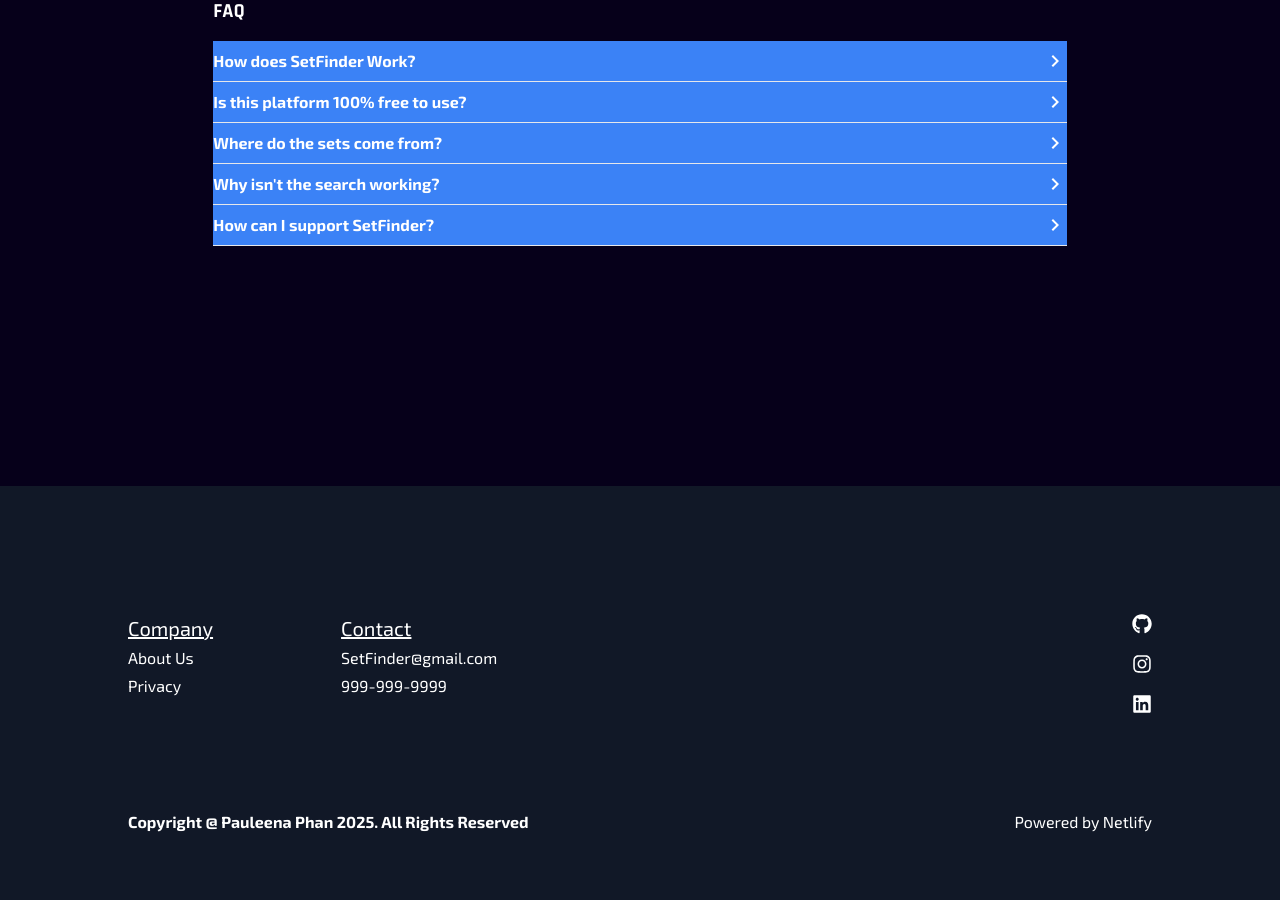
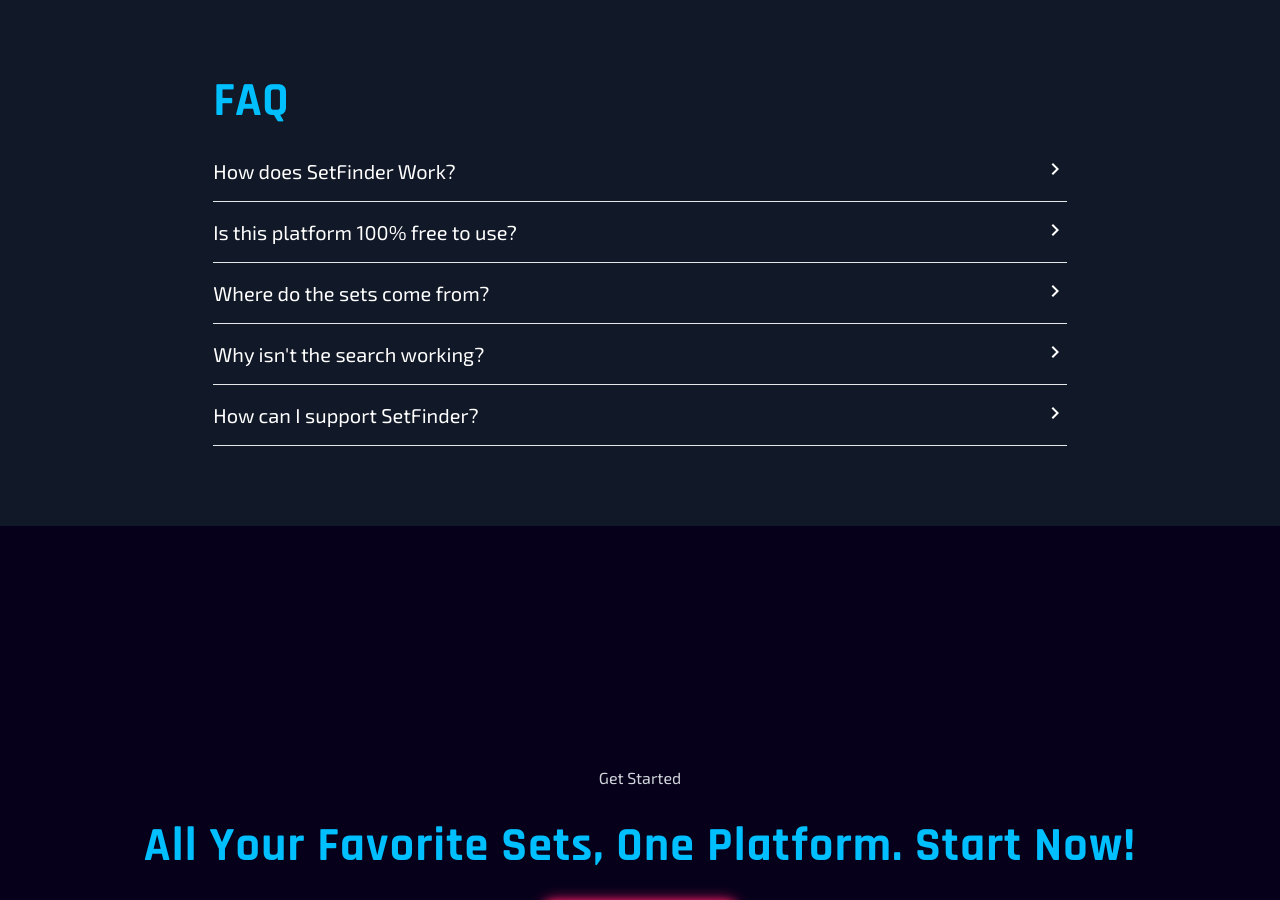
Before and after one commit to pauleenaphan/set-finder, a Next.js app: page / in a window 1280 px wide. Shown: the part 2540-3440 px from the top of the page. Built offline with nearby package versions, Linux system fonts and the light colour scheme.

Commit message:
added landing page styling for faq and cta section

```diff
--- a/src/app/api/setsAPI.ts
+++ b/src/app/api/setsAPI.ts
@@ -63,7 +63,7 @@
 
     if(typeof setNameOrList === "string"){
         try {
-            const response = await fetch(`https://api.soundcloud.com/tracks?q=${setNameOrList}&limit=2`, {
+            const response = await fetch(`https://api.soundcloud.com/tracks?q=${setNameOrList}&limit=10`, {
                 method: 'GET',
                 headers: { 'Authorization': `Bearer ${oauthToken}` },
             });
@@ -122,7 +122,7 @@
     if(typeof setNameOrList === "string"){
         try {
             const response = await fetch(
-                `https://www.googleapis.com/youtube/v3/search?part=snippet&type=video&maxResults=2&q=${encodeURIComponent(setNameOrList)}&key=${process.env.NEXT_PUBLIC_YT_API_KEY}`
+                `https://www.googleapis.com/youtube/v3/search?part=snippet&type=video&maxResults=10&q=${encodeURIComponent(setNameOrList)}&key=${process.env.NEXT_PUBLIC_YT_API_KEY}`
             );
 
             if (!response.ok) throw new Error("Failed to fetch YouTube sets");
--- a/src/app/globals.css
+++ b/src/app/globals.css
@@ -3,6 +3,10 @@
 @tailwind base;
 @tailwind components;
 @tailwind utilities;
+
+.nextjs-toast {
+    display: none;
+}
 
 :root {
     --neonBlue: #005FFF;
--- a/src/app/library/page.tsx
+++ b/src/app/library/page.tsx
@@ -88,12 +88,12 @@
             >
                 LIKES
             </button>
-            <button
+            {/* <button
                 onClick={() => setCurrTab("playlist")}
                 className={`pb-1 ${currTab === "playlist" ? "border-b-2 border-neonBlue text-neonBlue" : ""} tracking-wider`}
             >
                 PLAYLIST
-            </button>
+            </button> */}
             </div>
             {currTab === "likes" ? (
                 <section>
--- a/src/app/page.tsx
+++ b/src/app/page.tsx
@@ -69,11 +69,11 @@
           </div>
         </section>
 
-      <section className="bg-gray-900 py-20">
+      <section id="about" className="bg-gray-900 py-20">
         <div className="w-2/3 mx-auto">
           <div className="text-center">
-              <p className="mb-8 text-gray-300"> ABOUT US </p>
-              <h1 className="text-center text-5xl mb-8 tracking-wide text-neonBlue"> All Your EDM Live Sets in One Place </h1>
+              <p className="text-gray-300"> ABOUT US </p>
+              <h1 className="text-center text-5xl my-8 tracking-wide text-neonBlue"> All Your EDM Live Sets in One Place </h1>
           </div>
           <p className="text-2xl text-gray-300">
             Set Finder is a dedicated platform for discovering live EDM sets. We know how
@@ -86,11 +86,10 @@
         </div>
       </section>
 
-
-        <section className="w-2/3 mx-auto ">
+        <section id="features" className="w-2/3 mx-auto ">
           <div className="text-center">
-            <p className="mb-8 text-gray-300"> OUR FEATURES </p>
-            <h2 className="text-center text-5xl mb-8 tracking-wide text-neonBlue"> Explore, Save, and Share Your Favorite Sets </h2>
+            <p className="text-gray-300"> OUR FEATURES </p>
+            <h2 className="text-center text-5xl my-8 tracking-wide text-neonBlue"> Explore, Save, and Share Your Favorite Sets </h2>
           </div>
             <div className="flex gap-10">
               <article className="homeCard">
@@ -111,14 +110,14 @@
             </div>
         </section>
 
-        <section>
-          <h3 className="text-xl font-bold w-2/3 mx-auto">FAQ</h3>
-          <ul className="mt-4 bg-blue-500 w-2/3 mx-auto">
+        <section id="faq" className="bg-gray-900 py-20">
+          <h3 className="text-5xl font-bold w-2/3 mx-auto text-neonBlue"> FAQ </h3>
+          <ul className="mt-4 w-2/3 mx-auto">
             {faqs.map((faq, index) => (
-              <li key={index} className="border-b py-2">
+              <li key={index} className="border-b py-4">
                 <button
                   onClick={() => toggleQuestion(index)}
-                  className="font-bold flex w-full justify-between"
+                  className="text-xl flex w-full justify-between"
                 >
                   {faq.question}
                   {openQuestion === index ? (
@@ -138,6 +137,12 @@
             ))}
           </ul>
         </section>
+
+        <section className="text-center">
+          <p className="text-gray-300"> Get Started </p>
+          <h4 className="text-5xl my-8 tracking-wide text-neonBlue"> All Your Favorite Sets, One Platform. Start Now! </h4>
+          <button className="ctaBtn"> Explore Sets </button>
+        </section>
     </main>
   );
 }
--- a/src/components/footer.tsx
+++ b/src/components/footer.tsx
@@ -1,4 +1,8 @@
 import { FaGithub, FaInstagram, FaLinkedin } from "react-icons/fa";
+
+import Link from "next/link";
+
+import { IoMdMail } from "react-icons/io";
 
 export function Footer(){
     return(
@@ -7,26 +11,32 @@
                 <div className="flex gap-32">
                     <ul className="flex flex-col gap-1">
                         <li className="underline text-xl"> Company </li>
-                        <li> About Us </li>
-                        <li> Privacy </li>
+                        <Link href="/#about"> About Us </Link>
+                        <Link href="/#features"> Features </Link>
+                        <Link href="/#faq"> FAQ </Link>
+                        <a href="https://ko-fi.com/pauleenaphan" target="_blank"> Support </a>
+                        {/* <li> Privacy </li> */}
                     </ul>
 
                     <ul className="flex flex-col gap-1">
                         <li className="underline text-xl"> Contact </li>
-                        <li> SetFinder@gmail.com </li>
-                        <li> 999-999-9999 </li>
+                        <div className="flex items-center gap-1">
+                            <IoMdMail />
+                            <li> EdmSetFinder@gmail.com </li>
+                        </div>
+
                     </ul>
                 </div>
 
 
                 <ul className="flex flex-col gap-5 justify-evenly text-xl">
-                    <a href=""><FaGithub /></a>
-                    <a href=""><FaInstagram /></a>
-                    <a href=""><FaLinkedin /></a>
+                    <a href="" target="_blank"><FaGithub /></a>
+                    <a href="" target="_blank"><FaInstagram /></a>
+                    <a href="" target="_blank"><FaLinkedin /></a>
                 </ul>
             </div>
             <div className="flex justify-between">
-                <strong> Copyright @ Pauleena Phan 2025. All Rights Reserved </strong>
+                <p> Copyright @ Pauleena Phan 2025. All Rights Reserved </p>
                 <p> Powered by Netlify </p>
             </div>
         </footer>
--- a/src/components/setCards.tsx
+++ b/src/components/setCards.tsx
@@ -33,7 +33,7 @@
                       className="flex items-center gap-3"
                     >
                       {platform.platform === 'yt' ? (
-                        <ImYoutube className="text-3xl text-red-500 bg-white p-1 rounded"/>
+                        <ImYoutube className="text-2xl text-red-500 bg-white p-[3px] rounded"/>
                       ) : (
                         <ImSoundcloud2 className="text-2xl text-orange-500 bg-white rounded"/>
                       )}
@@ -86,7 +86,7 @@
                     className="flex items-center gap-3"
                   >
                     {set.platform === 'yt' ? (
-                      <ImYoutube className="text-3xl text-red-500  bg-white p-1 rounded"/>
+                      <ImYoutube className="text-3xl text-red-500 p-[3px] bg-white rounded"/>
                     ) : (
                       <ImSoundcloud2 className="text-2xl text-orange-500 bg-white rounded"/>
                     )}
@@ -110,7 +110,7 @@
             </div>
           ))
         ) : (
-          <p>Looping through liked sets...</p>
+          <p>Loading Results...</p>
         )
       )}
     </div>
```
Also changed, not shown: src/components/nav.tsx (+8 -3 lines), 1 other file (tests, documents, lock files or other folders).
